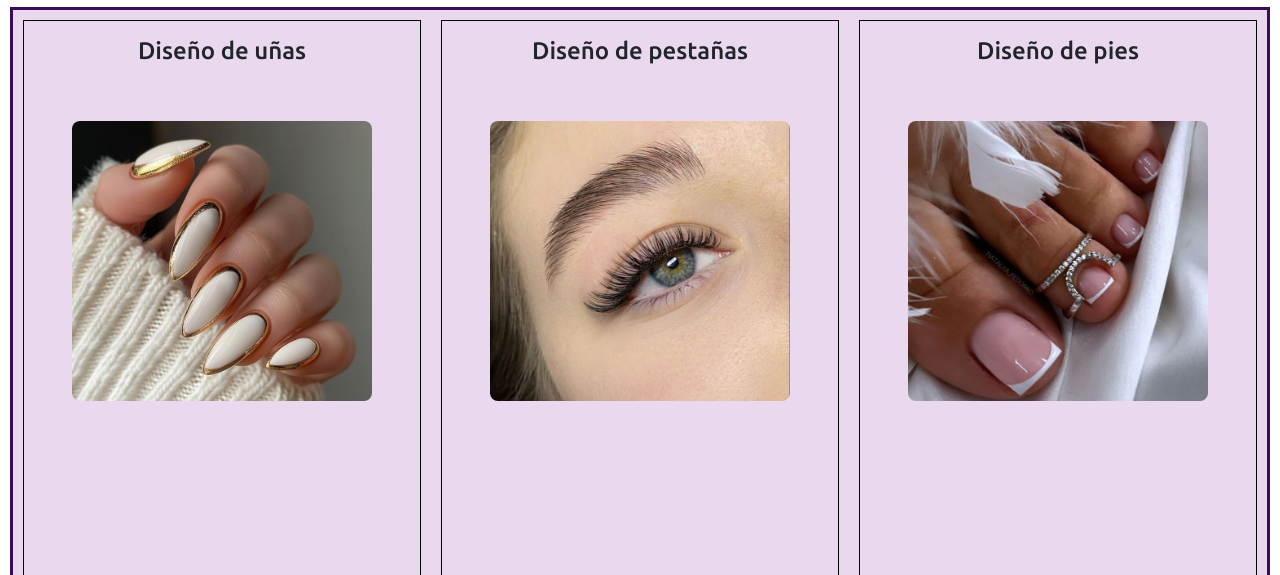
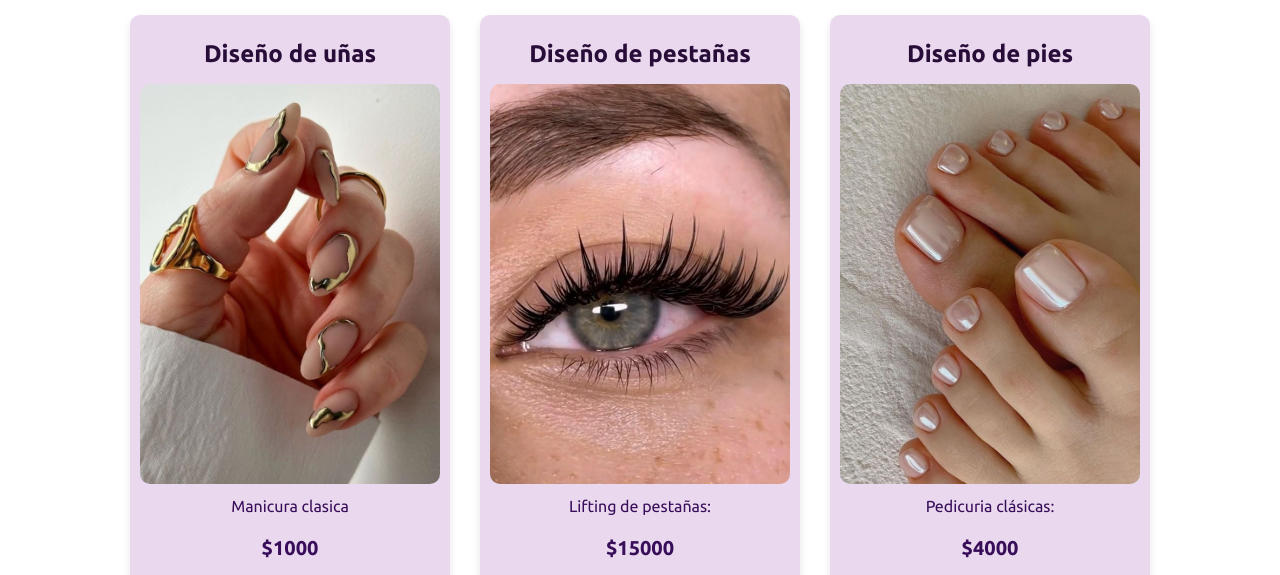
Before and after one commit to dayb137/BlasDayana-Proyecto-final, a website: page html/servicios.html in a window 1280 px wide. Shown: the part 369-944 px from the top of the page. Drawn offline with nearby package versions, Linux system fonts and the light colour scheme.

Commit message:
merjore la pagina de servicios

```diff
--- a/html/servicios.html
+++ b/html/servicios.html
@@ -58,37 +58,46 @@
 
         <main>
             <h1> Nuestros Servicios</h1>
-            <section class="servicios">
+            <section class="contenedor-servicios">
 
                 <div class="servis">
                     <h2>Diseño de uñas</h2>
-                    <img src="../img/manos2.jpeg" alt="Imagen pestanas" class="foto"/>
-                    <img src="../img/manos3.jpeg" alt="Imagen pestanas" class="foto dos"/>
+                    <img src="../img/manos3.jpeg" alt="Imagen pestanas"/>
 
-                    <p><strong>Manicura básica:</strong> $1000</p>
-                    <p><strong>Uñas acrílicas:</strong> $35000</p>
+                    <p class="descripcion">Manicura clasica </p>
+                    <p class="precio">$1000</p>
+
+                    <p class="descripcion">Uñas acrílicas:</p>
+                    <p class="precio"> $35000</p>
+
                     <button class="btn-cita">Pedir Cita</button>
 
                 </div>
 
                 <div class="servis">
                     <h2>Diseño de pestañas</h2>
-                    <img src="../img/pestanas2.jpeg" alt="Imagen pestanas" class="foto"/>
-                    <img src="../img/pestanas3.jpeg" alt="Imagen pestanas" class="foto dos"/>
+                    <img src="../img/pestanas3.jpeg" alt="Imagen pestanas">
 
-                    <p>Lifting de pestañas:<strong>$15000</strong> </p>
-                    <p>Pestañas volumen ruso:<strong>$20000</strong> </p>
+                    <p class="descripcion">Lifting de pestañas:</p>
+                    <p class="precio">$15000 </p>
+
+
+                    <p class="descripcion">Pestañas volumen ruso:</p>
+                    <p class="precio">$20000</p>
+
                     <button class="btn-cita">Pedir Cita</button>
 
                  </div>
 
                 <div class="servis">
                     <h2>Diseño de pies</h2>
-                    <img src="../img/pedic2.jpeg" alt="Imagen pestanas" class="foto"/>
-                    <img src="../img/pedic3.jpeg" alt="Imagen pestanas" class="foto dos"/>
+                    <img src="../img/pedic3.jpeg" alt="Imagen pestanas"/>
 
-                    <p><strong>Pedicuria clásicas:</strong> $4000</p>
-                    <p><strong>Pedicuria más esmaltado:</strong> $6000</p>
+                    <p class="descripcion">Pedicuria clásicas:</p>
+                    <p class="precio">$4000</p>
+
+                    <p class="descripcion">Pedicuria más esmaltado:</p>
+                    <p class="precio">$6000</p>
                     <button class="btn-cita">Pedir Cita</button>
 
                   </div>
--- a/scss/partials/_contacto.scss
+++ b/scss/partials/_contacto.scss
@@ -8,7 +8,6 @@
     justify-content: space-around;
     list-style-type: none;
     align-items: center;
-
 
 
 
@@ -29,6 +28,7 @@
     }
 }
 
+/* Ajustes para vista desktop*/
 
     @media (min-width: $medidamq-pc){
         .contacto{
--- a/scss/partials/_servicios.scss
+++ b/scss/partials/_servicios.scss
@@ -1,71 +1,74 @@
 @import '_variables';
 
 
-/*estilo servicios*/
+/*estilo servicios
+border: 3px solid #380d59;
+background-color: #ead9ee;
+*/
 
-.servicios{
-    background-color: #ead9ee;
-    border: 3px solid #380d59;
+.contenedor-servicios{
     display: grid;
-    margin: 10px;
     padding: 10px;
+    grid-template-columns: repeat(auto-fit, nimax(250px,1fr));
     gap: 20px;
 
 
 
     .servis{
-        border: 1px solid black;
+        background-color: #ead9ee;
+        border-radius: 10px;
+        box-shadow: 0px 4px 8px rgba(0,0,0,0.1);
+        overflow: hidden;
+        transition: transform 0.5s ease, box-shadow 0.5s ease;
+        text-align: center;
         padding: 10px;
-        display: grid;
-        grid-template-columns: 1fr;
-        grid-template-rows: 50px 350px 400px 30px;
-        grid-template-areas:
-            "titulo"
-            "imagen"
-            "descripcion"
-            "btn";
-        gap: 10px;
-        align-items: center;
+
+        img{
+            border-radius: 10px;
+            width: 50%;
+            height: 50%;
+            object-fit: cover;
+
+        }
+
+        &:hover{
+            transform: translateY(-10px);
+            box-shadow: 0 6px 12px rgba(0,0,0,0.2);
+
+            img{
+                width: 250px;
+                height: 250px;
+                object-fit: cover;
+                transition: transform 0.5s ease;
+
+            }
+        }
+
+
 
 
         h2{
             font-size: 1.5rem;
-            margin-bottom: 10px;
-            grid-area: titulo;
-
-        }
-        p{
-            text-align: center;
-            grid-area: descripcion;
-
-
+            margin: 15px 0;
+            color:#280d39;
+            font-weight: 700;
 
         }
 
-        .foto{
-            border: 1px ;
-            border-radius: 8px;
-            margin-bottom: 10px;
-            max-height: 80%;
-            max-width: 80%;
-            transition: opacity 5s;
-            position: relative;
-            object-fit: cover;
-            align-self: center;
-            justify-self: center ;
-            grid-area: imagen;
-
-
-
-
-            &.dos{
-                opacity: 0;
+        .descripcion{
+            font-size: 1rem;
+            color: #380d59;
+            margin: 10px;
+            padding: 0 15px;
         }
 
+        .precio{
+            font-size: 1.25rem;
+            font-weight: bold;
+            color:#380d59;
+            margin: 15px 0;
         }
 
-
-    }
 
         .btn-cita{
             margin-top: 10px;
@@ -81,7 +84,6 @@
                 background-color: #280d39;
             }
 
-
         }
 
 
@@ -90,24 +92,28 @@
 
 
 
+}
+
 
 
 
 
     @media (min-width: $medidamq-pc){
-        .servicios{
+        .contenedor-servicios{
             display: flex;
-            flex-direction: row;
+            flex-wrap: wrap;
+            justify-content: center;
+            gap:30px;
 
-            .servis{
-                flex: 1;
+
+            .servis img{
+                width: 300px;
+                height: 400px;
+            }
 
 
         }
 
-            .foto{
-                height: 400px;
-                width: 360px;
+
+
     }
-        }
-    }
```
Also changed, not shown: css/styles.css, 1 other file. Lines whose indentation alone changed are shown as unchanged.
